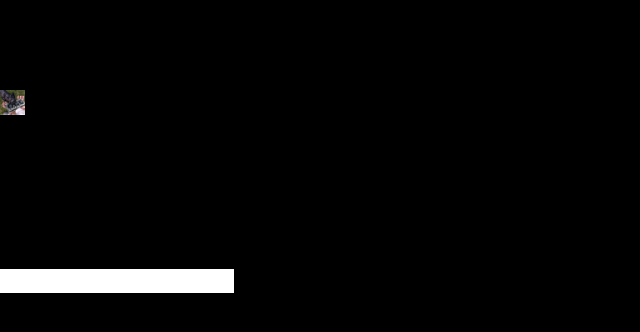
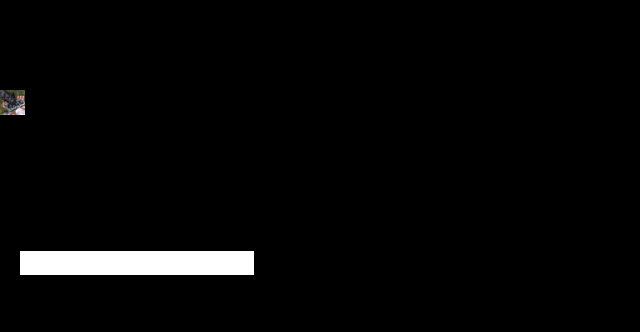
Before and after one commit to chaboxx/Tw_Tr, a Next.js app: page / in a window 1280 px wide. Shown: the top 332 px of the page, without its empty margins (0-640 px from the left). Built offline with nearby package versions, Linux system fonts and the light colour scheme.

Commit message:
feat: searchBar with funtionality

```diff
--- a/package.json
+++ b/package.json
@@ -15,6 +15,7 @@
     "postcss": "8.4.27",
     "react": "18.2.0",
     "react-dom": "18.2.0",
+    "react-hook-form": "^7.45.2",
     "react-icons": "^4.10.1",
     "tailwindcss": "3.3.3",
     "typescript": "5.1.6"
--- a/src/components/SearchBar.tsx
+++ b/src/components/SearchBar.tsx
@@ -1,29 +1,54 @@
 "use client";
-import { useState, type FC } from "react";
+import { useState, useRef, type FC } from "react";
+import { useForm, type SubmitHandler } from "react-hook-form";
 import { BiSearch } from "react-icons/bi";
-import classNames from "classnames";
 
 interface Props {}
 
+type FormValues = {
+  search: string;
+};
+
 export const SearchBar: FC<Props> = () => {
+  const { register, handleSubmit } = useForm<FormValues>();
+
   const [isFocusingInput, setIsFocusingInput] = useState<boolean>(false);
+  const formContainer = useRef<HTMLFormElement>(null);
+
+  const handleClickSearchIcon = () => {
+    if (!isFocusingInput) {
+      const inputElement = formContainer.current?.childNodes[1] as HTMLInputElement;
+
+      inputElement.focus();
+    }
+  };
+
+  const handleSubmitForm: SubmitHandler<FormValues> = (data) => {
+    console.log({ data });
+  };
 
   return (
-    <div className="grid grid-cols-[20px_1fr] h-10 bg-[#202327] gap-3 rounded-3xl m-2 focus-within:border-[1px] focus-within:border-primary-900 focus-within:bg-black">
-      <div
-        className={classNames(
-          `${isFocusingInput ? "z-10" : "z-0"}`,
-          "col-[1/2] row-[1/2] ml-2 my-auto",
-        )}
+    <form
+      ref={formContainer}
+      className="grid grid-cols-[20px_1fr] h-10 bg-[#202327] gap-3 rounded-3xl m-2 focus-within:border-[1px] focus-within:border-primary-900 focus-within:bg-black"
+      onSubmit={handleSubmit(handleSubmitForm)}
+    >
+      <button
+        className="col-[1/2] row-[1/2] z-50 ml-3 my-auto cursor-auto"
+        type="submit"
+        onClick={handleClickSearchIcon}
       >
         <BiSearch className="text-primary-900" size={20} />
-      </div>
+      </button>
       <input
-        className="bg-transparent col-[1/3] row-[1/2] h-full outline-none rounded-3xl pl-8 text-white font-normal focus:bg-black"
+        className="bg-transparent col-[1/3] row-[1/2] h-full outline-none rounded-3xl pl-10 text-white font-normal focus:bg-black"
         type="text"
-        onBlur={() => setIsFocusingInput(false)}
         onFocus={() => setIsFocusingInput(true)}
+        {...register("search", {
+          required: true,
+          onBlur: () => setIsFocusingInput(false),
+        })}
       />
-    </div>
+    </form>
   );
 };
```
